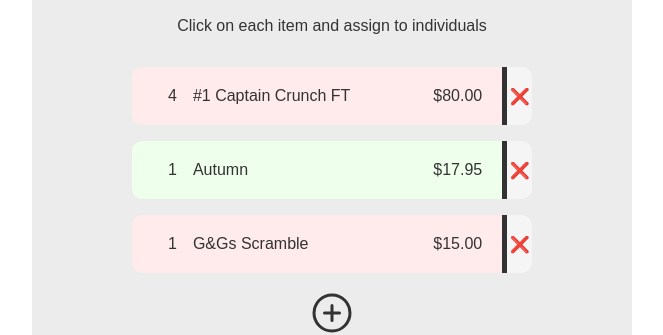
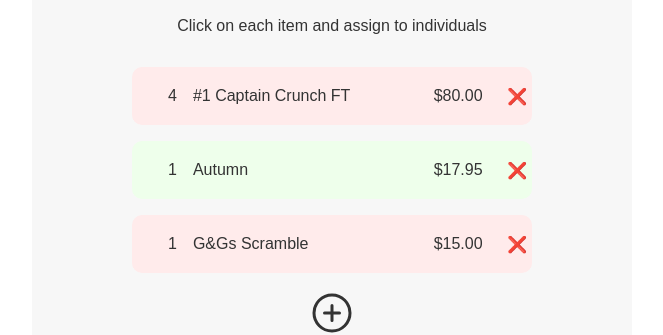
Before and after one commit to jmbo/snap-n-split, a React (Create React App) app in the folder snap-n-split/: page / in a window 1280 px wide. Both pictures are taken after a click on the button "Next Step". Shown: the part 204-539 px from the top of the page, without its empty margins (308-971 px from the left). Built offline with nearby package versions, Linux system fonts and the light colour scheme.

Commit message:
* refactored the splits of items * added ability to remove items

```diff
--- a/snap-n-split/src/components/App.js
+++ b/snap-n-split/src/components/App.js
@@ -8,7 +8,7 @@ const people = [
   { id: 2, name: "Markus", balance: 0 },
 ];
 
-const bill = {
+const billDummy = {
   items: [
     {
       id: 1,
@@ -16,8 +16,8 @@ const bill = {
       description: "#1 Captain Crunch FT",
       total: 80.0,
       splits: [
-        { quantity: 0.5, peopleID: 1 },
-        { quantity: 0.5, peopleID: 2 },
+        { id: 1, quantity: 0.5, peopleID: 1 },
+        { id: 2, quantity: 0.5, peopleID: 2 },
       ],
     },
     {
@@ -25,7 +25,7 @@ const bill = {
       quantity: 1,
       description: "Autumn",
       total: 17.95,
-      splits: [{ quantity: 1, peopleID: 1 }],
+      splits: [{ id: 1, quantity: 1, peopleID: 1 }],
     },
     {
       id: 3,
@@ -44,14 +44,26 @@ const bill = {
   total: 282.05,
 };
 
-const steps = [
-  <UploadBill />,
-  <ApplySplits bill={bill} people={people} />,
-  <ViewTotals />,
-];
-
 export default function App() {
   const [step, setStep] = useState(1);
+  const [bill, setBill] = useState(billDummy);
+
+  const steps = [
+    <UploadBill />,
+    <ApplySplits
+      bill={bill}
+      people={people}
+      onRemove={handleRemoveItem}
+      onSplit={handleSplit}
+    />,
+    <ViewTotals />,
+  ];
+
+  function handleRemoveItem(id) {
+    setBill({ ...bill, items: bill.items.filter((el) => el.id !== id) });
+  }
+
+  function handleSplit() {}
 
   return (
     <div className="App">
--- a/snap-n-split/src/components/ApplySplits.js
+++ b/snap-n-split/src/components/ApplySplits.js
@@ -1,4 +1,4 @@
-export function ApplySplits({ bill, people }) {
+export function ApplySplits({ bill, people, onRemove, onSplit }) {
   return (
     <>
       <h3>➗ Apply the Splits</h3>
@@ -6,7 +6,13 @@ export function ApplySplits({ bill, people }) {
       <div className="list">
         <ul>
           {bill.items.map((item) => (
-            <Item item={item} people={people} key={item.id} />
+            <Item
+              item={item}
+              people={people}
+              onRemove={onRemove}
+              onSplit={onSplit}
+              key={item.id}
+            />
           ))}
         </ul>
       </div>
@@ -15,8 +21,13 @@ export function ApplySplits({ bill, people }) {
   );
 }
 
-function Item({ item, people }) {
+function Item({ item, people, onRemove, onSplit }) {
+  const currentSplits = item.splits.reduce((cur, t) => cur + t.quantity, 0);
+  const remainingSplits = item.quantity - currentSplits;
+
   function handleSplitContainerToggle(e) {
+    // console.log(e.currentTarget);
+
     const itemListing = e.currentTarget.querySelector(".item-listing");
     const splitContainer = e.currentTarget.querySelector(".split-container");
 
@@ -25,17 +36,16 @@ function Item({ item, people }) {
     splitContainer.classList.toggle("hidden");
   }
 
+  function handleSplit() {}
+
   return (
     <li onClick={handleSplitContainerToggle}>
-      <div className="item">
       <div
-          className={`item-listing ${
-            item.splits.reduce((cur, t) => cur + t.quantity, 0) ===
-            item.quantity
-              ? "good-split"
-              : ""
+        className={`item ${
+          currentSplits === item.quantity ? "good-split" : ""
         }`}
       >
+        <div className="item-listing">
           <div>
             <span>{item.quantity}</span>
             <span>{item.description}</span>
@@ -45,12 +55,29 @@ function Item({ item, people }) {
           </div>
         </div>
         <div className="item-remove">
-          <span>❌</span>
+          <span onClick={() => onRemove(item.id)}>❌</span>
         </div>
       </div>
 
       <div className="split-container hidden">
-        <Split item={item} people={people} />
+        {item.splits.map(({ id, quantity, peopleID }) => (
+          <Split
+            quantity={quantity}
+            peopleID={peopleID}
+            people={people}
+            onSplit={handleSplit}
+            key={id}
+          />
+        ))}
+        {remainingSplits > 0 && (
+          <Split
+            quantity={remainingSplits}
+            peopleID={0}
+            people={people}
+            onSplit={handleSplit}
+            key={0}
+          />
+        )}
       </div>
     </li>
   );
@@ -61,7 +88,7 @@ function Item({ item, people }) {
 //   quantity: 1,
 //   description: "Autumn",
 //   total: 17.95,
-//   splits: [{ quantity: 1, peopleID: 1 }],
+//   splits: [{ id: 1, quantity: 1, peopleID: 1 }],
 // },
 
 // const people = [
@@ -69,16 +96,16 @@ function Item({ item, people }) {
 //   { id: 2, name: "Markus", balance: 0 },
 // ];
 
-function Split({ item, people }) {
-  const remainingSplits =
-    item.quantity - item.splits.reduce((cur, t) => cur + t.quantity, 0);
-
+function Split({ quantity, peopleID, people, onSplit }) {
   return (
-    <>
-      {item.splits.map(({ quantity, peopleID }) => (
     <div className="split">
-          <input type="number" placeholder={quantity}></input>
-          <select value={peopleID}>
+      {peopleID === 0 && (
+        <input type="number" placeholder={quantity} onChange={onSplit}></input>
+      )}
+      {peopleID !== 0 && (
+        <input type="number" value={quantity} onChange={onSplit}></input>
+      )}
+      <select value={peopleID} onChange={onSplit}>
         <option value={0} key={0}></option>
         {people.map((person) => (
           <option value={person.id} key={person.id}>
@@ -87,20 +114,5 @@ function Split({ item, people }) {
         ))}
       </select>
     </div>
-      ))}
-      {remainingSplits > 0 && (
-        <div className="split">
-          <input type="number" placeholder={remainingSplits}></input>
-          <select>
-            <option value={0} key={0}></option>
-            {people.map((person) => (
-              <option value={person.id} key={person.id}>
-                {person.name}
-              </option>
-            ))}
-          </select>
-        </div>
-      )}
-    </>
   );
 }
--- a/snap-n-split/src/index.css
+++ b/snap-n-split/src/index.css
@@ -3,6 +3,7 @@
 /* ************************************************ */
 
 :root {
+  --app-color: #f7f7f7;
   --bad-split: #ffebeb;
   --good-split: #eeffeb;
   --neutral-split: #f5f5f5;
@@ -42,7 +43,7 @@ h1 {
 
   width: 600px;
   min-height: 600px;
-  background-color: #ececec;
+  background-color: var(--app-color);
   border-radius: 7px;
   padding: 25px 100px;
   margin: 100px auto;
@@ -125,21 +126,21 @@ h1 {
 .item {
   display: flex;
   flex-direction: row;
+  background-color: var(--bad-split);
+  border-radius: 10px;
   /* padding: 20px; */
+}
+
+.item.good-split {
+  background-color: var(--good-split);
 }
 
 .item-listing {
   display: flex;
   justify-content: space-between;
-  background-color: var(--bad-split);
   padding: 20px;
-  border-radius: 10px 0 0 10px;
   width: 100%;
   cursor: pointer;
-}
-
-.item-listing.good-split {
-  background-color: var(--good-split);
 }
 
 .item-listing span {
@@ -149,20 +150,12 @@ h1 {
 .item-remove {
   width: 2rem;
   padding-top: 20px;
-  background-color: var(--neutral-split);
-  border-inline-start: 5px solid;
-  border-radius: 0 10px 10px 0;
-  /* height: ; */
-  /* cursor: pointer; */
+  /* border-inline-start: 1px solid; */
 }
 
 .item-remove span {
-    cursor: pointer;
+  cursor: pointer;
 }
-
-/* .item-remove::target-text {
-  cursor: pointer;
-} */
 
 [name="add-circle-outline"] {
   height: 3rem;
@@ -185,6 +178,7 @@ h1 {
 .split {
   display: flex;
   justify-content: space-between;
+  padding: 5px;
 }
 
 .split input {
```
Lines whose indentation alone changed are shown as unchanged.
